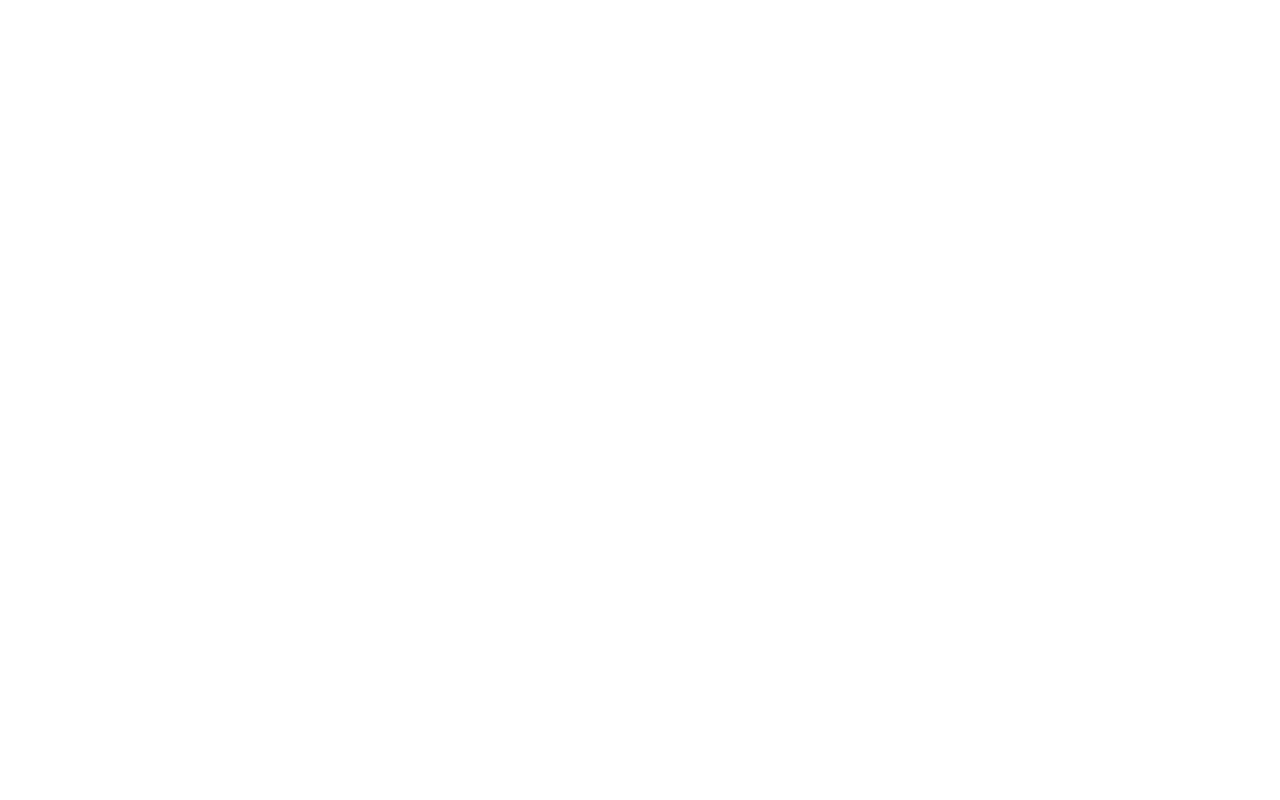
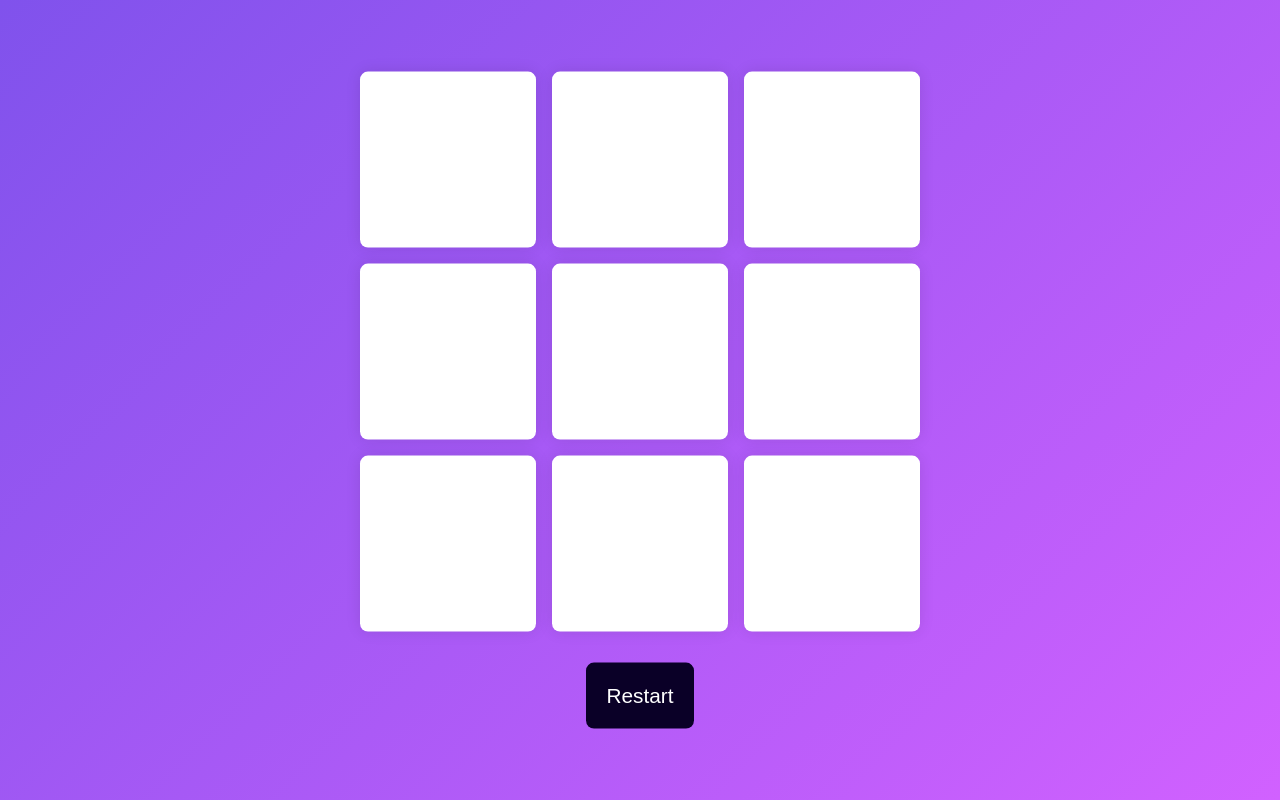
Before and after one commit to faisy227/TicTacToe, a plain HTML site: page index.html in a window 1280 px wide. Drawn offline with Linux system fonts and the light colour scheme; a web font is replaced by a local one.

Commit message:
Finsihed html and css

```diff
--- a/index.html
+++ b/index.html
@@ -8,6 +8,26 @@
     <link rel="stylesheet" href="style.css">
 </head>
 <body>
+    <section class="wrapper">
+        <section class="container">
+            <button class="button-option"></button>
+            <button class="button-option"></button>
+            <button class="button-option"></button>
+            <button class="button-option"></button>
+            <button class="button-option"></button>
+            <button class="button-option"></button>
+            <button class="button-option"></button>
+            <button class="button-option"></button>
+            <button class="button-option"></button>
+        </section>
+        <button id="restart">Restart</button>
+    </section>
 
+    <section class="popup hide">
+        <p id="message">Sample Message</p>
+        <button id="new-game">New Game</button>
+    </section>
+
+    <script src="script.js"></script>
 </body>
 </html>
--- a/style.css
+++ b/style.css
@@ -5,3 +5,79 @@
     font-family: "Belleza", sans-serif;
 
 }
+
+body{
+    background: linear-gradient(135deg, #8052ec, #d161ff);
+    height: 100vh;
+}
+
+html{
+    font-size: 16px;
+}
+
+.wrapper{
+    position: absolute;
+    transform: translate(-50%, -50%);
+    top: 50%;
+    left: 50%;
+}
+.container{
+    width: 70vmin;
+    height: 70vmin;
+    display: flex;
+    flex-wrap: wrap;
+    gap: 2vmin;
+}
+.button-option{
+    background: #ffffff;
+    height: 22vmin;
+    width: 22vmin;
+    border: none;
+    border-radius: 8px;
+    font-size: 12vmin;
+    color: #d161ff;
+    box-shadow: 0 0 15px rgba(0, 0, 0, 0.1);
+}
+#restart{
+    margin-top: 1.5em;
+    font-size: 1.3em;
+    padding: 1em;
+    border-radius: 8px;
+    background-color: #0a0027;
+    color: white;
+    border: none;
+    margin: 1.5em auto 0 auto;
+    display: block;
+}
+
+.popup{
+    background: linear-gradient(135deg, #8052ec, #d161ff);
+    height: 100%;
+    width: 100%;
+    display: flex;
+    z-index: 2;
+    align-items: center;
+    justify-content: center;
+    flex-direction: column;
+    gap: 1em;
+    font-size: 12vmin;
+ }
+
+ #new-game{
+    padding: 0.5em 1em;
+    background-color: #0a0027;
+    color: white;
+    border-radius: 0.2em;
+    font-size: 0.6em;
+    border: none;
+ }
+
+ #message{
+    color: wheat;
+    text-align: center;
+    font-size: 1em;
+
+ }
+ .popup.hide{
+    display: none;
+ }
```
